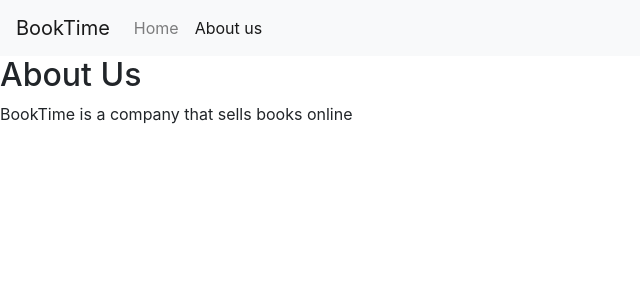
After one commit to blessedsibanda/BookTime, a Django app: page /about-us/ in a window 1280 px wide. The commit adds this page. Shown: the top 300 px of the page, without its empty margins (0-640 px from the left). Run offline with Django 3.2, Linux system fonts and the light colour scheme; some libraries are stand-ins or nearby versions.

Commit message:
about us page

```diff
--- a/django/booktime/urls.py
+++ b/django/booktime/urls.py
@@ -14,10 +14,10 @@ Including another URLconf
     2. Add a URL to urlpatterns:  path('blog/', include('blog.urls'))
 """
 from django.contrib import admin
-from django.urls import path
+from django.urls import path, include
 from django.views.generic import TemplateView
 
 urlpatterns = [
     path('admin/', admin.site.urls),
-    path('', TemplateView.as_view(template_name='home.html')),
+    path('', include('main.urls')),
 ]
--- /dev/null
+++ b/django/main/templates/about_us.html
@@ -0,0 +1,6 @@
+{% extends 'base.html' %}
+
+{% block content %}
+    <h2>About Us</h2>
+    <p>BookTime is a company that sells books online</p>
+{% endblock content %}
--- /dev/null
+++ b/django/main/templates/base.html
@@ -0,0 +1,45 @@
+{% load static %}
+<!doctype html>
+<html lang="en">
+  <head>
+    <!-- Required meta tags -->
+    <meta charset="utf-8">
+    <meta name="viewport" content="width=device-width, initial-scale=1, shrink-to-fit=no">
+
+    <!-- Bootstrap CSS -->
+    <link rel="stylesheet" href="{% static 'css/bootstrap.min.css' %}">
+
+    <title>BookTime</title>
+  </head>
+  <body>
+
+    <nav class="navbar navbar-expand-lg navbar-light bg-light">
+      <a href="/" class="navbar-brand">BookTime</a>
+      <button class="navbar-toggler"
+        data-toggle="collapse"
+        data-target="#navbarSupportedContent"
+        >
+        <span class="navbar-toggler-icon"></span>
+      </button>
+      <div id="navbarSupportedContent" class="collapse navbar-collapse">
+        <ul class="navbar-nav mr-auto">
+          <li class="nav-item">
+            <a href="/" class="nav-link {% if request.path == '/' %}active{% endif %}">Home</a>
+          </li>
+          <li class="nav-item">
+            <a href="/about-us/" class="nav-link {% if request.path == '/about-us/' %}active{% endif %}">About us</a>
+          </li>
+        </ul>
+      </div>
+    </nav>
+
+    {% block content %}
+    {% endblock content  %}
+
+    <!-- Optional JavaScript -->
+    <!-- jQuery first, then Popper.js, then Bootstrap JS -->
+    <script src="{% static 'js/jquery-3.4.1.min.js' %}"></script>
+    <script src="{% static 'js/popper.min.js' %}"></script>
+    <script src="{% static 'js/bootstrap.min.js' %}"></script>
+  </body>
+</html>
--- /dev/null
+++ b/django/main/urls.py
@@ -0,0 +1,12 @@
+from django.urls import path
+from django.views.generic import TemplateView
+
+
+urlpatterns = [
+    path('about-us/',
+        TemplateView.as_view(template_name='about_us.html'),
+        name='about_us'),
+    path('',
+        TemplateView.as_view(template_name='home.html'),
+        name='home'),
+]
```
Also changed, not shown: django/main/templates/home.html (+5 -23 lines), django/main/tests.py (+8 -1 lines).
